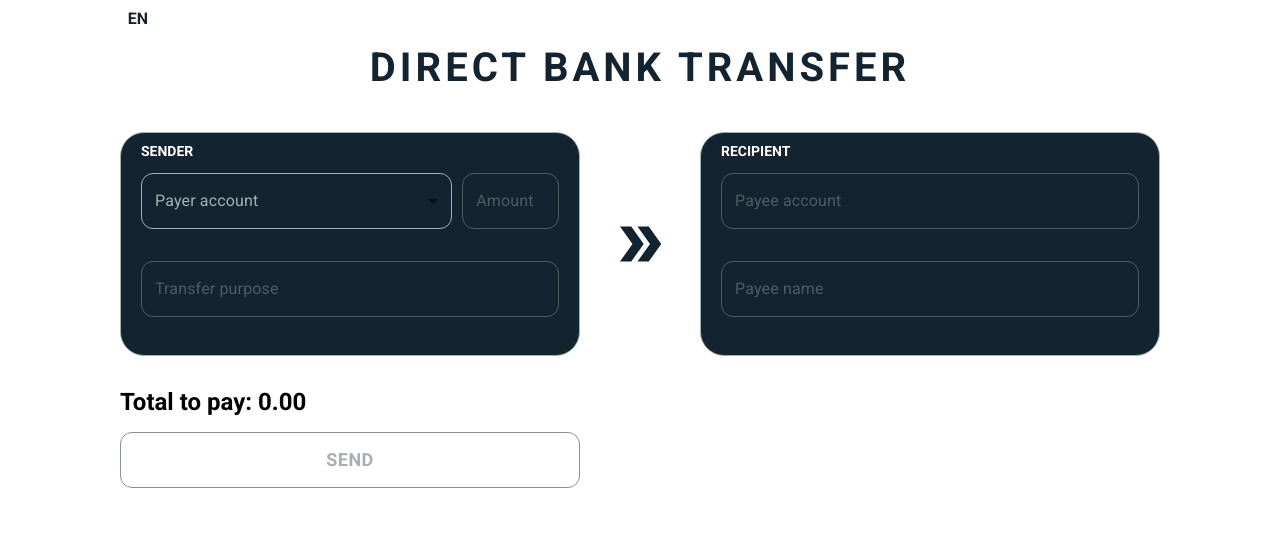
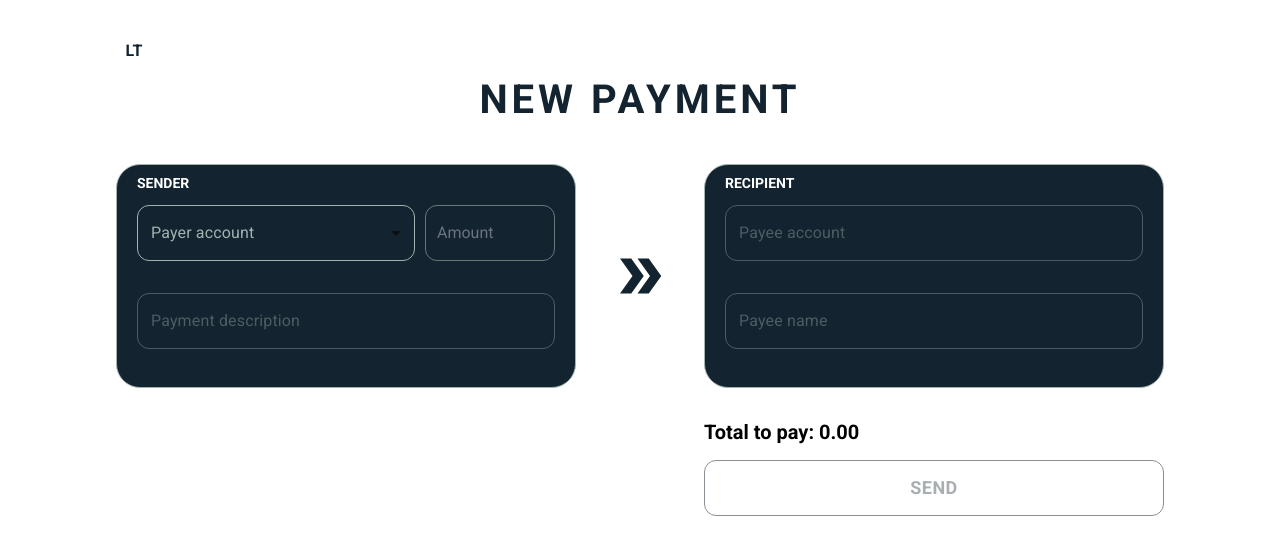
Before and after one commit to pinenetcoder/FormTest, a React (Vite) app: page / in a window 1280 px wide. Shown: the top 554 px of the page. Built offline with nearby package versions, Linux system fonts and the light colour scheme.

Commit message:
Ammount input improvement

```diff
--- a/package.json
+++ b/package.json
@@ -18,6 +18,7 @@
     "@reduxjs/toolkit": "^1.9.7",
     "i18next": "^23.5.1",
     "lodash": "^4.17.21",
+    "primereact": "^10.0.5",
     "react": "^18.2.0",
     "react-dom": "^18.2.0",
     "react-hook-form": "^7.47.0",
--- a/src/components/forms/bankTransferForm.tsx
+++ b/src/components/forms/bankTransferForm.tsx
@@ -18,6 +18,7 @@ import { toast } from "react-toastify";
 import { useTranslation } from "react-i18next";
 import { useDispatch, useSelector } from "react-redux";
 import { actions } from "../../store/accounts/accounts.slice";
+import { AmmountInput } from "../inputs/ControlledAmmountInput";
 
 export const BankTransferForm = () => {
   const {
@@ -69,8 +70,7 @@ export const BankTransferForm = () => {
     mode: "onChange",
     defaultValues: {
       payerAccount: "",
-      // @ts-ignore
-      amount: "",
+      amount: 0,
       purpose: "",
       payeeAccount: "",
       payeeName: "",
@@ -79,6 +79,8 @@ export const BankTransferForm = () => {
 
   const watchedPayerAccount = watch("payerAccount");
   const watchedAmount = watch("amount");
+  const watchedPayeeAcc = watch("payeeAccount");
+  const watchedPayeeName = watch("payeeName");
 
   const onSubmit = async (data: { payerAccount: any; amount: any }) => {
     dispatch(
@@ -98,19 +100,27 @@ export const BankTransferForm = () => {
   };
 
   const payeeAccountInputHandler = async (e: string) => {
-    setValue("payeeAccount", e);
+    if (e.replace(/\s/g, "") === "") {
+      setError("payeeAccount", {
+        type: "manual",
+        message: tate(t, "requiredField"),
+      });
+      setAproveAccountIcon(false);
+      return;
+    }
+    setValue("payeeAccount", e.replace(/\s/g, ""));
 
-    if (checkLTIBANMatch(e)) {
+    if (checkLTIBANMatch(e.replace(/\s/g, ""))) {
       setError("payeeAccount", "" as ErrorOption);
 
-      if (await accountValidityChecker(e)) {
+      if (await accountValidityChecker(e.replace(/\s/g, ""))) {
         setAproveAccountIcon(true);
         return;
       }
     } else {
       setError("payeeAccount", {
         type: "manual",
-        message: "Please follow the format LT followed by 18 digits.",
+        message: tate(t, "ltIBANFormatWorning"),
       });
       setAproveAccountIcon(false);
     }
@@ -126,7 +136,7 @@ export const BankTransferForm = () => {
   return (
     <StyledForm onSubmit={handleSubmit(onSubmit)}>
       <StyledLanguageSelector onClick={handleChangeLanguage}>
-        {currentLanguage}
+        {currentLanguage === "en" ? "lt" : "en"}
       </StyledLanguageSelector>
       <StyledFormTitle>{tate(t, "title")}</StyledFormTitle>
 
@@ -144,26 +154,13 @@ export const BankTransferForm = () => {
               disabled={formSubmiting}
               currentLanguage={currentLanguage}
             />
-            <ControllerInput
+            <AmmountInput
+              name="amount"
+              control={control}
+              errors={errors}
+              disabled={!selectedAccount?.balance || formSubmiting}
+              currentLanguage={currentLanguage}
               label={tate(t, "transferAmountLabel")}
-              name="amount"
-              type="number"
-              disabled={!selectedAccount?.balance || formSubmiting}
-              error={errors?.amount?.message as string}
-              control={control as unknown as Control}
-              currentLanguage={currentLanguage}
-              styles={{
-                width: "130px",
-                "& .MuiFormHelperText-root": {
-                  position: "absolute",
-                  width: "300px",
-                  bottom: "-24px",
-                  right: 0,
-                  display: "flex",
-                  justifyContent: "flex-end",
-                  mr: 0,
-                },
-              }}
             />
           </Stack>
 
@@ -211,29 +208,40 @@ export const BankTransferForm = () => {
         </StyledPayerBox>
       </StyledCardsStack>
 
-      <StyledCardsStack
-        flexDirection="row"
-        justifyContent={selectedAccount ? "space-between" : "flex-end"}
-      >
-        {selectedAccount && (
-          <StyledTotalSection>
-            <StyledDataLine>
-              Available amount:{" "}
-              {usFormattedNumber(
-                Math.floor((selectedAccount.balance / 1.02) * 100) / 100,
-                language
+      <StyledDataStack>
+        <Box width="460px">
+          {selectedAccount && (
+            <>
+              <StyledDataLine>
+                {tate(t, "availableAmmount")}
+                {": "}
+                {usFormattedNumber(selectedAccount.balance, language)}
+              </StyledDataLine>
+              <StyledDataLine>
+                {tate(t, "sendersAccount")}
+                {": "}
+                {selectedAccount.iban}
+              </StyledDataLine>
+              {watchedPayeeName && (
+                <StyledDataLine>
+                  {tate(t, "recipientName")}
+                  {": "}
+                  {watchedPayeeName}
+                </StyledDataLine>
               )}
-            </StyledDataLine>
-            <StyledDataLine>Commission: 2%</StyledDataLine>
-          </StyledTotalSection>
-        )}
-        <Box>
+              {watchedPayeeAcc && (
+                <StyledDataLine>
+                  {tate(t, "recipientAccount")}
+                  {": "}
+                  {watchedPayeeAcc}
+                </StyledDataLine>
+              )}
+            </>
+          )}
           <StyledDataLine>
-            Total to pay:{" "}
-            {usFormattedNumber(
-              Math.floor(+watchedAmount * 1.02 * 100) / 100,
-              language
-            )}
+            {tate(t, "totalToPay")}
+            {": "}
+            {usFormattedNumber(+watchedAmount, language)}
           </StyledDataLine>
           <StyledFormButton
             variant="outlined"
@@ -250,15 +258,15 @@ export const BankTransferForm = () => {
             {tate(t, "sendButton")}
           </StyledFormButton>
         </Box>
-      </StyledCardsStack>
+      </StyledDataStack>
     </StyledForm>
   );
 };
 
 const StyledForm = styled("form")({
-  width: "65rem",
+  width: "1128px",
   height: "100vh",
-  padding: "0 2.5rem",
+  padding: "2rem 2.5rem 0",
   borderRadius: "0.5rem",
   display: "flex",
   flexDirection: "column",
@@ -350,14 +358,9 @@ const StyledLanguageSelector = styled(Box)({
   alignItems: "center",
 });
 
-const StyledTotalSection = styled(Box)({
-  boxSizing: "border-box",
-  borderRadius: "12px",
-  width: "460px",
-});
 const StyledDataLine = styled("h5")({
   margin: "0 0 16px 0",
-  fontSize: "24px",
+  fontSize: "20px",
 
   "@media (max-width: 1050px)": {
     margin: "0 0 8px 0",
@@ -375,3 +378,16 @@ const StyledCardsStack = styled(Stack)({
     gap: "10px",
   },
 });
+
+const StyledDataStack = styled(Stack)({
+  flexDirection: "row",
+  marginBottom: "2rem",
+  justifyContent: "flex-end",
+  alignItems: "center",
+  gap: "16px",
+
+  "@media (max-width: 1050px)": {
+    flexDirection: "column",
+    gap: "10px",
+  },
+});
--- /dev/null
+++ b/src/components/inputs/ControlledAmmountInput.tsx
@@ -0,0 +1,107 @@
+import { Stack, styled } from "@mui/material";
+import {
+  InputNumber,
+  InputNumberValueChangeEvent,
+} from "primereact/inputnumber";
+import { Controller } from "react-hook-form";
+
+export type TControllerInput = {
+  name: string;
+  label?: string;
+  errors: any;
+  control: any;
+  disabled?: boolean;
+  currentLanguage: string;
+};
+
+export const AmmountInput = ({
+  name,
+  label,
+  control,
+  disabled,
+  errors,
+  currentLanguage,
+}: TControllerInput) => {
+  const getFormErrorMessage = (name: string) => {
+    return errors[name] ? (
+      <small className="p-error">{errors[name].message}</small>
+    ) : (
+      <small className="p-error">&nbsp;</small>
+    );
+  };
+  return (
+    <Controller
+      name={name}
+      control={control}
+      render={({ field }) => {
+        return (
+          <StyledAmountContainer maxWidth="130px">
+            <span className="p-float-label">
+              <InputNumber
+                disabled={disabled}
+                value={field.value || null}
+                onValueChange={(e: InputNumberValueChangeEvent) =>
+                  field.onChange(e)
+                }
+                locale={currentLanguage}
+                minFractionDigits={2}
+                maxFractionDigits={2}
+              />
+              <label htmlFor="username">{label}</label>
+            </span>
+            {getFormErrorMessage(field.name)}
+          </StyledAmountContainer>
+        );
+      }}
+    />
+  );
+};
+
+const StyledAmountContainer = styled(Stack)({
+  position: "relative",
+
+  "& .p-error": {
+    position: "absolute",
+    width: "300px",
+    bottom: "-24px",
+    right: 0,
+    display: "flex",
+    justifyContent: "flex-end",
+  },
+
+  "& .p-inputnumber": {
+    width: "100%",
+
+    "&.p-inputwrapper-focus + label": {
+      padding: "0 4px",
+      background: "#13232f",
+      top: "3px",
+      color: "#1ab188",
+    },
+
+    "&.p-inputwrapper-filled + label": {
+      padding: "0 4px",
+      background: "#13232f",
+      top: "3px",
+      color: "#1ab188",
+    },
+
+    "& .p-inputtext": {
+      width: "100%",
+      height: "56px",
+      borderRadius: "12px",
+      border: "1px solid #a0b3b0",
+      background: "transparent",
+      color: "#fff",
+
+      "&:enabled:hover": {
+        borderColor: "#1ab188",
+      },
+
+      "&:enabled:focus": {
+        borderColor: "#1ab188",
+        boxShadow: "none",
+      },
+    },
+  },
+});
--- a/src/locales/en/common.json
+++ b/src/locales/en/common.json
@@ -1,9 +1,9 @@
 {
   "translations": {
-    "title": "DIRECT BANK TRANSFER",
+    "title": "New payment",
     "payerAccountLabel": "Payer account",
     "transferAmountLabel": "Amount",
-    "transferPurposeLabel": "Transfer purpose",
+    "transferPurposeLabel": "Payment description",
     "payeeAccountLabel": "Payee account",
     "payeeNameLabel": "Payee name",
     "sendButton": "Send",
@@ -18,6 +18,13 @@
     "min3Chars": "Minimum length should be 3 characters or more",
     "max135Chars": "Maximum length should be 135 characters or less",
     "ltIBANFormatWorning": "Please follow the format LT followed by 18 digits",
-    "max75Chars": "Maximum length should be 70 characters or less"
+    "max75Chars": "Maximum length should be 70 characters or less",
+
+    "availableAmmount": "Available amount",
+    "sendersAccount": "Senders Account",
+    "recipientName": "Recipient name",
+    "recipientAccount": "Recipient account",
+    "totalToPay": "Total to pay"
+
   }
 }
--- a/src/locales/lt/common.json
+++ b/src/locales/lt/common.json
@@ -1,6 +1,6 @@
 {
   "translations": {
-    "title": "TIESIOGINIS BANKO PEVEDIMAS",
+    "title": "Naujas mokėjimas",
     "payerAccountLabel": "Mokėtojo sąskaita",
     "transferAmountLabel": "Suma",
     "transferPurposeLabel": "Perdavimo tikslas",
@@ -18,6 +18,12 @@
     "min3Chars": "Mažiausias ilgis turi būti 3 ar daugiau simbolių",
     "max135Chars": "Didžiausias ilgis turi būti 135 simboliai arba mažiau",
     "ltIBANFormatWorning": "Laikykitės formato LT ir 18 skaitmenų",
-    "max75Chars": "Didžiausias ilgis turi būti 70 ar mažiau simbolių"
+    "max75Chars": "Didžiausias ilgis turi būti 70 ar mažiau simbolių",
+
+    "availableAmmount": "Turima suma",
+    "sendersAccount": "Siuntėjo paskyra",
+    "recipientName": "Gavėjo vardas",
+    "recipientAccount": "Gavėjo paskyra",
+    "totalToPay": "Iš viso mokėti"
   }
 }
--- a/src/schemas/onlinePaymentSchema.ts
+++ b/src/schemas/onlinePaymentSchema.ts
@@ -9,7 +9,7 @@ export const onlinePaymentSchema = (selectedAccBalance: number, tate: (t:any, ke
       .typeError(tate(t, 'amountValidation'))
       .required(tate(t, 'requiredField'))
       .min(0.01, tate(t, "amountMinimum"))
-      .max((selectedAccBalance / 1.02), `${tate(t, 'maxMesagePt1')} ${usFormattedNumber(selectedAccBalance / 1.02, language) } ${tate(t, 'maxMesagePt2')}`),
+      .max(selectedAccBalance, `${tate(t, 'maxMesagePt1')} ${usFormattedNumber(selectedAccBalance, language) } ${tate(t, 'maxMesagePt2')}`),
     purpose: yup
     .string()
     .required(tate(t, 'requiredField'))
--- a/src/store/accounts/accounts.slice.ts
+++ b/src/store/accounts/accounts.slice.ts
@@ -1,4 +1,9 @@
 import { createSlice } from "@reduxjs/toolkit";
+
+export interface IAccounts {
+  name: string;
+  initialState: Array<{iban: string; id: string; balance: number}>
+}
 
 export const accountsSlice = createSlice({
   name: 'accounts',
```
Also changed, not shown: src/main.tsx (+6 -2 lines), 1 other file (tests, documents, lock files or other folders).
